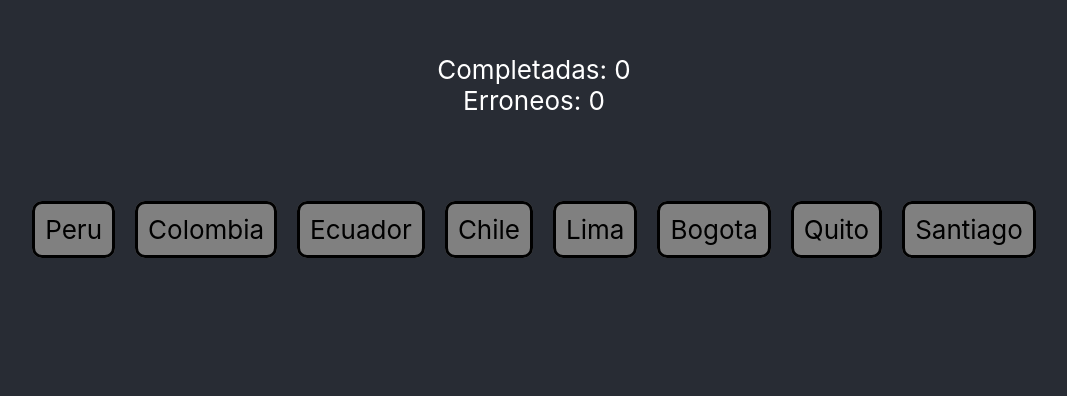
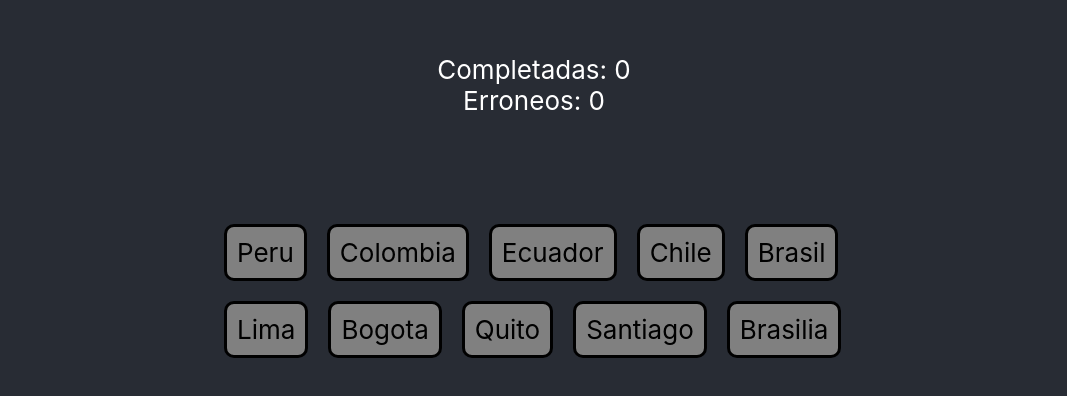
Before and after one commit to CarlomagnoLopez/clc-tech-test, a React (Create React App) app: page / in a window 1280 px wide. Shown: the part 146-542 px from the top of the page, without its empty margins (106-1173 px from the left). Built offline with nearby package versions, Linux system fonts and the light colour scheme.

Commit message:
main: added item to the initial json and css flex box

```diff
--- a/src/App.tsx
+++ b/src/App.tsx
@@ -5,7 +5,8 @@ const data = {
   "Peru": "Lima",
   "Colombia": "Bogota",
   "Ecuador": "Quito",
-  "Chile": "Santiago"
+  "Chile": "Santiago",
+  "Brasil": "Brasilia",
 }
 
 function App() {
--- a/src/index.css
+++ b/src/index.css
@@ -28,22 +28,29 @@ body {
 }
 
 .success {
-  background-color: rgb(0, 255, 119);
+  background-color: #00ff00;
   pointer-events: none;
   color: white;
 }
 
-.error{
-  background-color: rgb(255, 85, 0);
+.error {
+  background-color: #ff0000;
   pointer-events: none;
   color: white;
 }
 
 .containerGame {
   height: 50vh;
-  /* width: 70vh; */
+  width: 100vw;
 }
 
-.containerRecords{
+.containerRecords {
   height: 20vh;
 }
+
+.containerItems {
+  display: flex;
+  flex-wrap: wrap;
+  width: 50%;
+  margin-left: 25%;
+}
```
